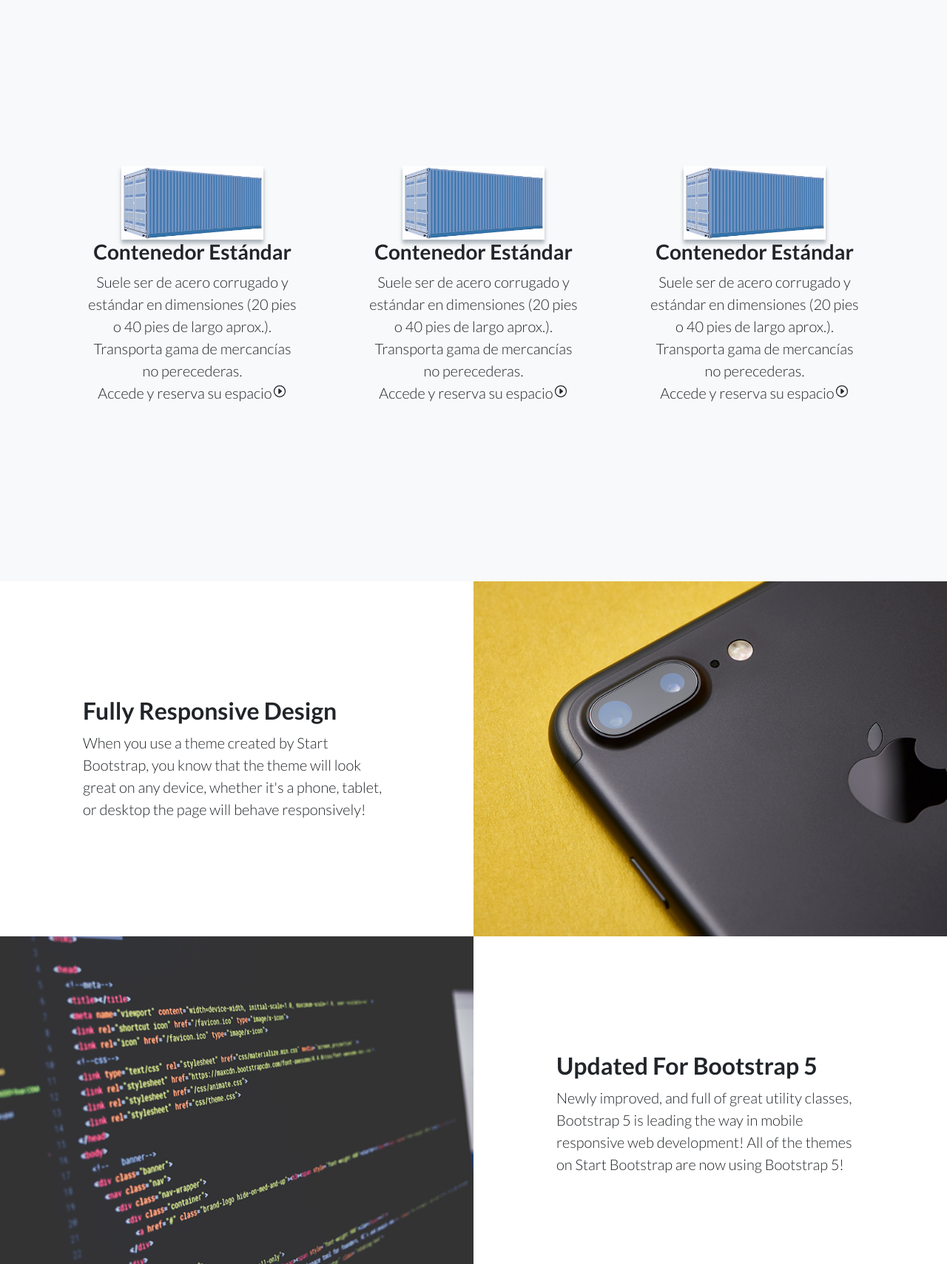
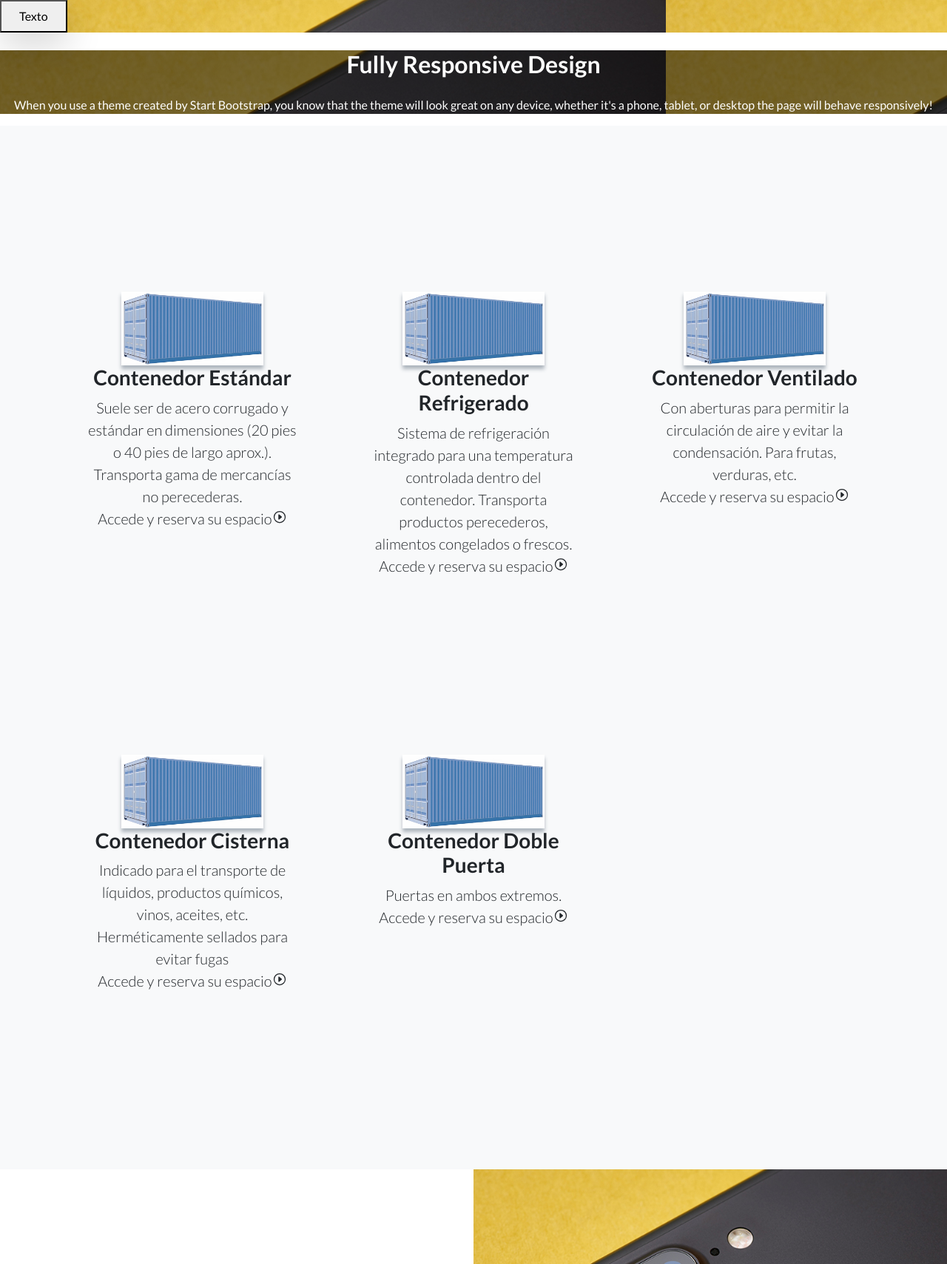
Before and after one commit to Aley-r-t/lara_11_jet, a Laravel app: page / in a window 1280 px wide. Shown: the part 40-1749 px from the top of the page at 74% size. Run offline with Laravel 12, Linux system fonts and the light colour scheme; parts of the project's set-up code (start-up, migrations or seed data) failed here and were passed over; some libraries are stand-ins or nearby versions.

Commit message:
Commit del archivo de Sidney

```diff
--- a/resources/views/welcome.blade.php
+++ b/resources/views/welcome.blade.php
@@ -59,6 +59,28 @@
                         @endif
                     </header>
 
+
+                    <section class="relative w-full h-screen bg-cover bg-center" style="background-image: url('assets/img/bg-showcase-1.jpg')">
+                        <div class="absolute top-40 right-40">
+                            <button class="bg-gray-300 text-gray-800 font-bold py-2 px-4 rounded-lg shadow-lg hover:bg-gray-400 hover:shadow-2xl transition duration-300 ease-in-out transform hover:-translate-y-1 hover:scale-105">
+                                Texto
+                            </button>
+                        </div>
+                    </section>
+
+                    <!-- Image Showcases-->
+<br>
+
+
+                    <section class="relative w-full h-screen bg-cover bg-center" style="background-image: url('assets/img/bg-showcase-1.jpg')">
+                        <div class="absolute inset-0 flex items-center justify-center bg-black bg-opacity-50">
+                            <div class="text-center text-white p-6 rounded-lg">
+                                <h2 class="text-4xl font-bold mb-4">Fully Responsive Design</h2>
+                                <p class="text-lg">When you use a theme created by Start Bootstrap, you know that the theme will look great on any device, whether it's a phone, tablet, or desktop the page will behave responsively!</p>
+                            </div>
+                        </div>
+                    </section>
+
                     <section class="features-icons bg-light text-center">
                         <div class="container">
                             <div class="row">
@@ -76,23 +98,42 @@
                                     <div class="testimonials bg-light">
                                                     <div class="testimonial-item mx-auto mb-5 mb-lg-0 mb-lg-3">
                                                         <img  src="/assets/img/co_tipos/estandar.png" alt="..." />
-                                                        <h3>Contenedor Estándar</h3>
-                                        <p class="lead mb-0">Suele ser de acero corrugado y estándar en dimensiones (20 pies o 40 pies de largo aprox.). Transporta gama de mercancías no perecederas.</p>
-                                        <p class="lead mb-1">Accede y reserva su espacio<ion-icon name="caret-forward-circle-outline"></ion-icon></p>
-                                                    </div>
+                                                        <h3>Contenedor Refrigerado</h3>
+                                                        <p class="lead mb-0">Sistema de refrigeración integrado para una temperatura controlada dentro del contenedor. Transporta productos perecederos, alimentos congelados o frescos.</p>
+                                                        <p class="lead mb-1">Accede y reserva su espacio<ion-icon name="caret-forward-circle-outline"></ion-icon></p>
                                                 </div>
                                                 </div>
+                                            </div>
                                                 <div class="col-lg-4">
                                                     <div class="testimonials bg-light">
                                                                     <div class="testimonial-item mx-auto mb-5 mb-lg-0 mb-lg-3">
                                                                         <img  src="/assets/img/co_tipos/estandar.png" alt="..." />
-                                                                        <h3>Contenedor Estándar</h3>
-                                                        <p class="lead mb-0">Suele ser de acero corrugado y estándar en dimensiones (20 pies o 40 pies de largo aprox.). Transporta gama de mercancías no perecederas.</p>
-                                                        <p class="lead mb-1">Accede y reserva su espacio<ion-icon name="caret-forward-circle-outline"></ion-icon></p>
+                                                                        <h3>Contenedor Ventilado</h3>
+                                        <p class="lead mb-0">Con aberturas para permitir la circulación de aire y evitar la condensación. Para frutas, verduras, etc.</p>
+                                        <p class="lead mb-1">Accede y reserva su espacio<ion-icon name="caret-forward-circle-outline"></ion-icon></p>
                                                                     </div>
                                                                 </div>
                                                                 </div>
-
+                                                                <div class="col-lg-4">
+                                                                    <div class="testimonials bg-light">
+                                                                                    <div class="testimonial-item mx-auto mb-5 mb-lg-0 mb-lg-3">
+                                                                                        <img  src="/assets/img/co_tipos/estandar.png" alt="..." />
+                                                                                        <h3>Contenedor Cisterna</h3>
+                                                                                        <p class="lead mb-0">Indicado para el transporte de líquidos, productos químicos, vinos, aceites, etc. Herméticamente sellados para evitar fugas</p>
+                                                                                        <p class="lead mb-1">Accede y reserva su espacio<ion-icon name="caret-forward-circle-outline"></ion-icon></p>
+                                                                                    </div>
+                                                                                </div>
+                                                                                </div>
+                                                                                <div class="col-lg-4">
+                                                                                    <div class="testimonials bg-light">
+                                                                                                    <div class="testimonial-item mx-auto mb-5 mb-lg-0 mb-lg-3">
+                                                                                                        <img  src="/assets/img/co_tipos/estandar.png" alt="..." />
+                                                                                                        <h3>Contenedor Doble Puerta</h3>
+                                                                                                        <p class="lead mb-0">Puertas en ambos extremos.</p>
+                                                                                                        <p class="lead mb-1">Accede y reserva su espacio<ion-icon name="caret-forward-circle-outline"></ion-icon></p>
+                                                                                                    </div>
+                                                                                                </div>
+                                                                                                </div>
                                 </div>
                             </div>
                         </div>
```
